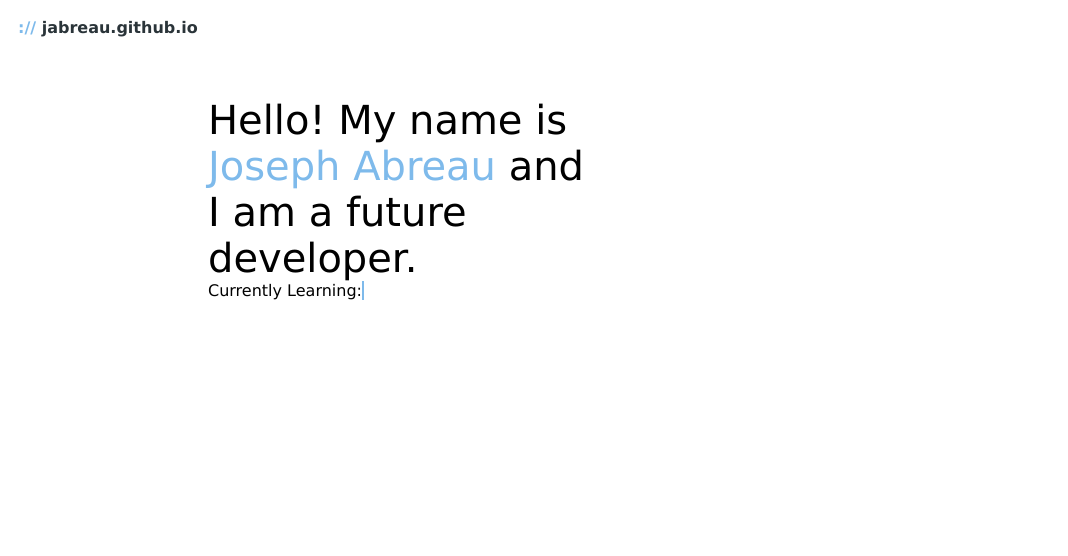
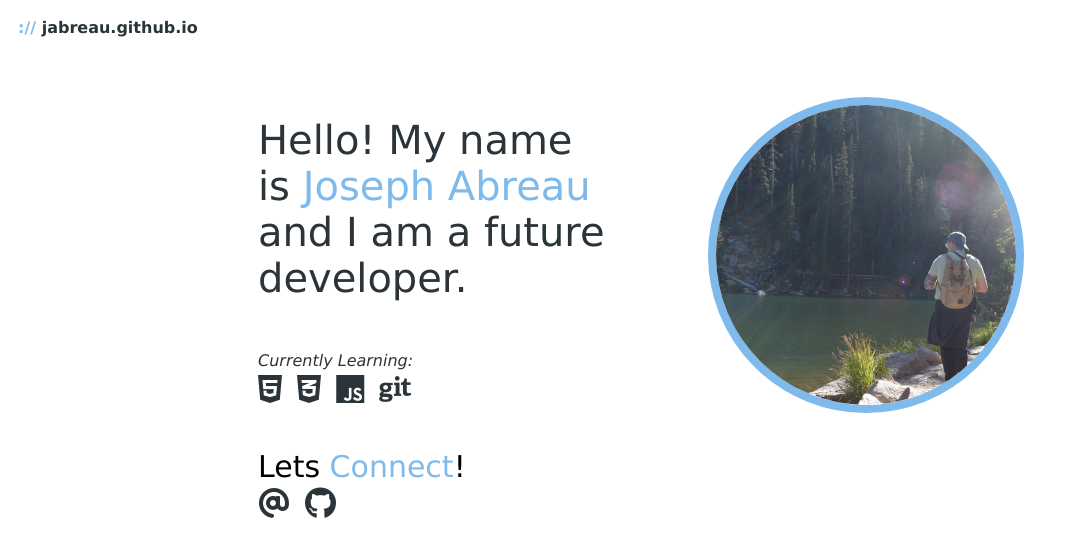
Before and after one commit to jabreau/my-personal-website, a plain HTML site: page index.html in a window 1280 px wide. Shown: the whole page, without its empty margins (0-1068 px from the left). Drawn offline with Linux system fonts and the light colour scheme.

Commit message:
reverting

```diff
--- a/index.html
+++ b/index.html
@@ -11,23 +11,37 @@
         <span class="accenttext">://</span>
         <span class="logotype">jabreau.github.io</span> <!--Will update this to jabreau.dev once finished-->
     </div>
-    <div class="textcontent">
-        <div class="introduction">
-            <span>
-                Hello! My name is <span class="introductionaccent">Joseph Abreau</span> and I am a future developer.
+    <div class="introduction">
+        <span class="introtext">Hello! My name is
+        <span class="introaccent">Joseph Abreau</span> and I am a future developer.</span>
+        <div class="header">Currently Learning:</div>
+        <div class="languageportfolio">
+            <span class="htmlicon">
+                <i class="fa-brands fa-html5 fa-2xl" alt="HTML"></i>
+            </span>
+            <span class="cssicon">
+                <i class="fa-brands fa-css3-alt fa-2xl" alt="CSS"></i>
+            </span>
+            <span class="jsicon">
+                <i class="fa-brands fa-js fa-2xl" alt="Javascript"></i>
+            </span>
+            <span class="giticon">
+                <i class="fa-brands fa-git fa-2xl" alt="Git"></i>
             </span>
         </div>
-        <div class="learningheader">
-            <div class="typewriter">
-                <span>Currently Learning:</span>
-            </div>
+        <div class="contactheader">Lets <span class="contactaccent">Connect</span>!</div>
+        <div class="contactmethods">
+            <span class="aticon">
+                <a href="mailto:joseph.abreau@gmail.com" alt="joseph.abreau@gmail.com" class="fa-solid fa-at fa-2xl"></a>
+            </span>
+            <span class="githubicon">
+                <a href="https://github.com/jabreau" alt="/jabreau" class="fa-brands fa-github fa-2xl"></a>
+            </span>
         </div>
     </div>
-
-<!--
     <div class="heroimage">
         <img src="./images/me.png" alt="hero-shot">
     </div>
     <script src="script.js"></script>
   </body>
-</html>-->
+</html>
--- a/style.css
+++ b/style.css
@@ -18,45 +18,33 @@ body {
     color: #2a3439;
 }
 
-.textcontent {
-    display: inline-block;
-    margin-left: 200px;
-    margin-top: 50px;
-    width: 400px;
+.name {
+    text-align: center;
+    font-family: monospace;
 }
 
 .introduction {
+    display: inline-block;
+    float: left;
+    padding: 70px 100px;
     font-family: Verdana, Geneva, Tahoma, sans-serif;
+    width: 350px;
+    height: fit-content;
+    margin-left: 150px;
+}
+
+.introtext {
+    color:#2a3439;
     font-size: 40px;
 }
 
-.introductionaccent {
+.introaccent {
     color: #7EBAEB;
+    font-size: 40px;
 }
 
-.introductionaccent:hover {
+.introaccent:hover {
     font-style: italic;
-}
-
-.typewriter span {
-    font-family: Verdana, Geneva, Tahoma, sans-serif;
-    overflow: hidden;
-    border-right: .15em solid #7EBAEB;
-    white-space: nowrap;
-    margin: 0 auto;
-    animation:
-      typing 3.5s steps(40, end),
-      blink-caret .75s step-end infinite;
-}
-
-@keyframes typing {
-    from { width: 0 }
-    to { width: 100% }
-}
-
-@keyframes blink-caret {
-    from, to { border-color: transparent }
-    50% { border-color: #7EBAEB; }
 }
 
 .heroimage {
@@ -104,6 +92,7 @@ body {
     font-style: italic;
     display: inline-block;
     color: #2a3439;
+
 }
 
 .languageportfolio {
```
